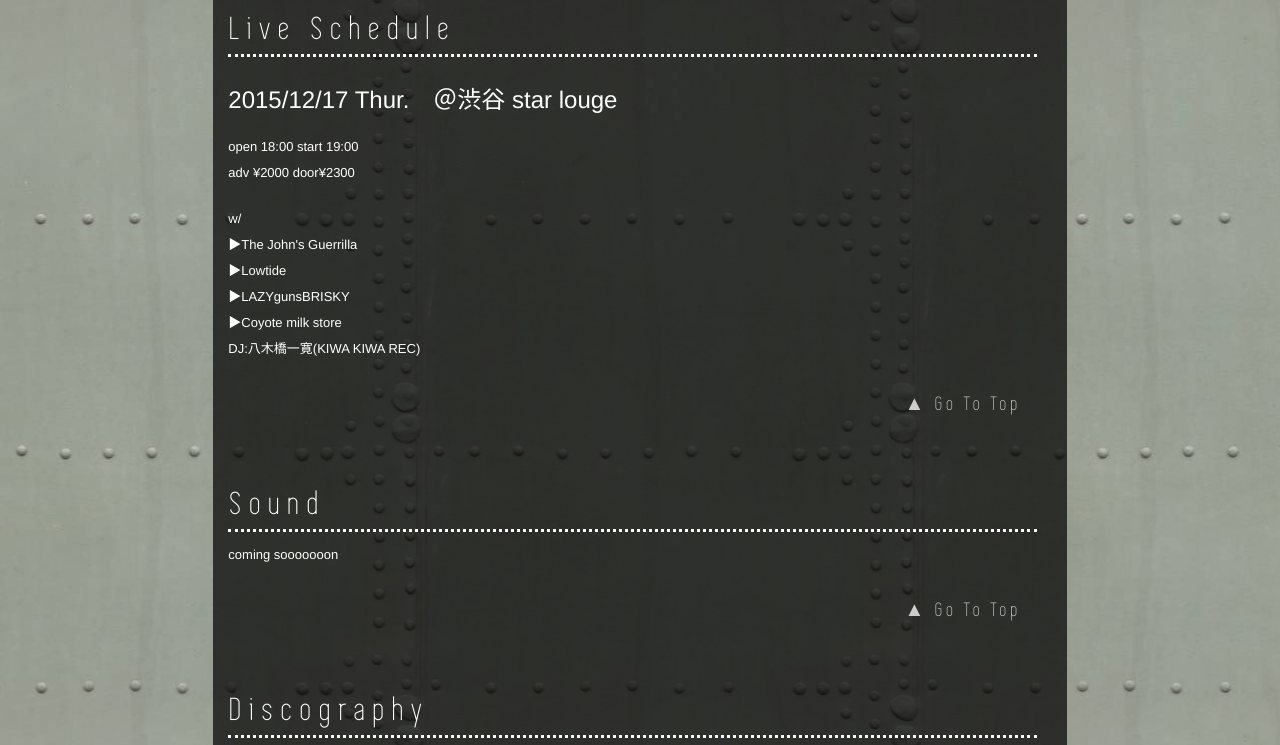
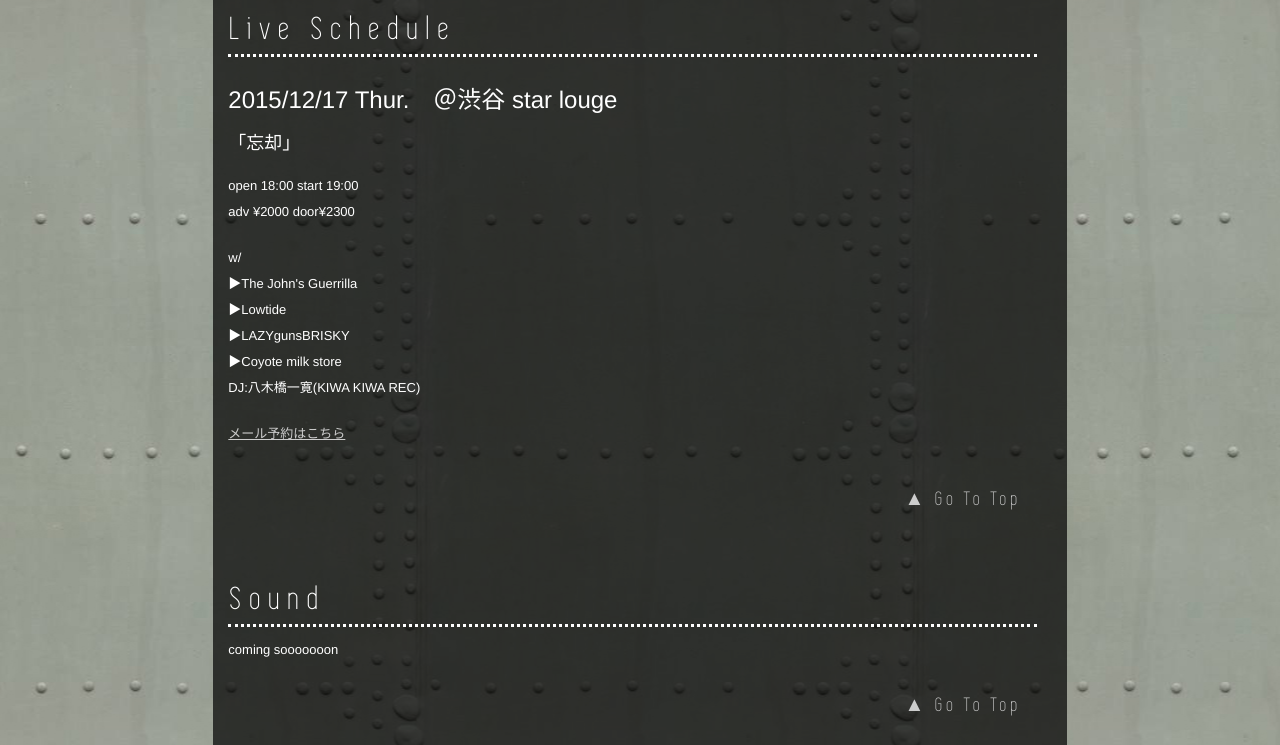
Before and after one commit to zosokh/johnssite, a plain HTML site: page index.html in a window 1280 px wide. Shown: the part 1190-1935 px from the top of the page. Drawn offline with nearby package versions, Linux system fonts and the light colour scheme.

Commit message:
メール修正

```diff
--- a/css/main.css
+++ b/css/main.css
@@ -230,7 +230,7 @@ background:none!important;
 	width: 100%;
 	min-height: 200px;
 	display:block;
-	background-color: #CCC;
+	/*background-color: #CCC;*/
 	margin-bottom: 20px;
 }
 
--- a/index.html
+++ b/index.html
@@ -42,7 +42,7 @@
 											<li><a href="#sound">Sound</a></li>
 											<li><a href="#bio">Biography</a></li>
 											<li><a href="#disco">Discography</a></li>
-											<li><a href="#">Contact</a></li>
+											<li><a href="mailto:info@thejohnsguerrilla.com">Contact</a></li>
 										</ul>
 									</div>
 								</nav>
@@ -131,6 +131,10 @@
 									<div class="col-xs-12 text_boxt">
 										<h3>2015/12/17 Thur.　＠渋谷 star louge</h3>
 										<span class="live_text">
+											<h4>「忘却」</h4>
+										</span>
+
+										<span class="live_text">
 											open 18:00 start 19:00
 											<br> adv ¥2000 door¥2300
 										</span>
@@ -144,6 +148,12 @@
 											<br> DJ:八木橋一寛(KIWA KIWA REC)
 											<br>
 										</span>
+
+										<p class="live_text text_link">
+											<a href="mailto:info@thejohnsguerrilla.com?subject= 「12.17 忘却」予約&body=お名前(カタカナ/ニックネーム可)、枚数をご記入下さい">
+												メール予約はこちら
+											</a>
+										</p>
 									</div>
 
 									<!-- <div class="col-xs-12 text_boxt">
```
